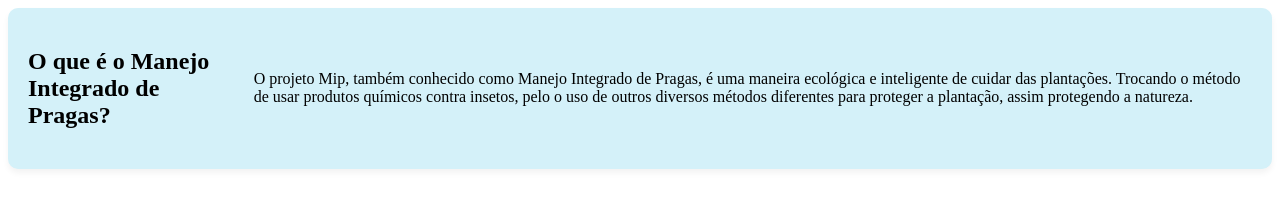
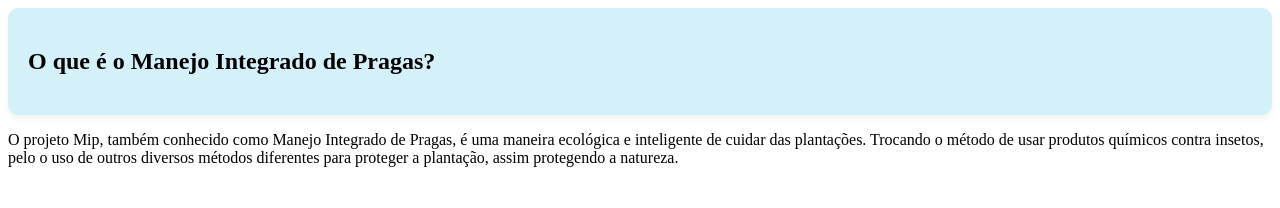
Before and after one commit to anabeltrami/Agrinho-2026, a plain HTML site: page index.html in a window 1280 px wide. Drawn offline with Linux system fonts and the light colour scheme.

Commit message:
Update index.html

```diff
--- a/index.html
+++ b/index.html
@@ -3,13 +3,9 @@
  <head>
      <title>projeto mip</title>
      <meta charset="utf-8"/>
- </head>
- <body>
- <div class="card">
- <h2>O que é o Manejo Integrado de Pragas?</h2>
- <p>O projeto Mip, também conhecido como Manejo Integrado de Pragas, é uma maneira ecológica e inteligente de cuidar das plantações. Trocando o método de usar produtos químicos contra insetos, pelo o uso de outros diversos métodos diferentes para proteger a plantação, assim protegendo a natureza.</p>
-<style>
-  .card {
+
+  <style>
+   header {
     background-color: #d4f1f9;
     padding: 20px;
     border-radius: 10px;
@@ -17,8 +13,18 @@
     align-items: center;
     gap: 15px;
     box-shadow: 0 4px 6px rgba(0,0,0,0.05);
-}
- </style>
+   }
+   </style>
+ </head>
+ <body>
+
+  <header>
+    <h2>O que é o Manejo Integrado de Pragas?</h2>
+  </header>
+
+ <div class="card">
+<p>O projeto Mip, também conhecido como Manejo Integrado de Pragas, é uma maneira ecológica e inteligente de cuidar das plantações. Trocando o método de usar produtos químicos contra insetos, pelo o uso de outros diversos métodos diferentes para proteger a plantação, assim protegendo a natureza.</p>
+ </div>
 
 
 </body>
```
